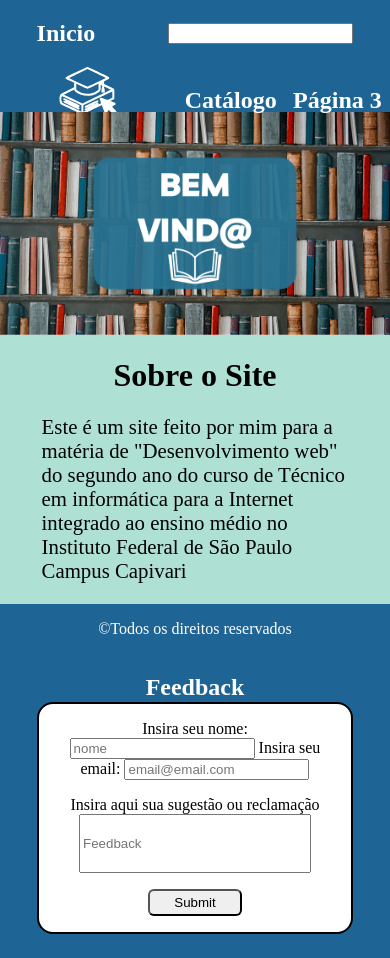
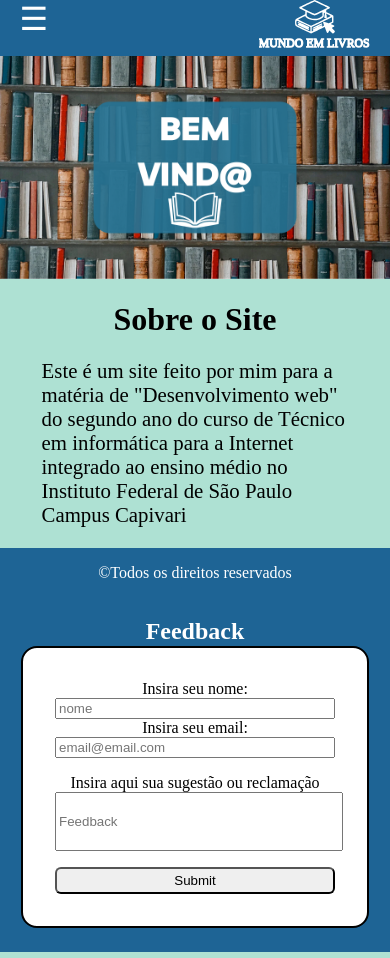
Before and after one commit to DennerEdu/Mundo-em-Letras, a PHP site: page / in a window 390 px wide. Run offline with PHP 8.4, Linux system fonts and the light colour scheme.

Commit message:
Criação de Media Queries para a responsividade do site

```diff
--- a/css/style.css
+++ b/css/style.css
@@ -13,11 +13,26 @@ body {
 header {
     display: flex;
     flex-flow: row wrap;
-    justify-content: space-around;
+    justify-content: space-between;
     width: 100%;
     align-items: center;
     background-color: #1e6495;
     height: 7em;
+    padding-inline: 5% ;
+}
+
+.menu-icon {
+    display: none;
+}
+
+.menu-content {
+    display: flex;
+    flex-flow: row wrap;
+    justify-content: space-around;
+}
+
+.menu-content h2 {
+    margin-inline: 1em;
 }
 
 header a {
@@ -122,3 +137,62 @@ footer h2 {
     height: 2em;
     border-radius: 6px;
 }
+
+@media (max-width: 768px) {
+    header {
+        flex-direction: column;
+        align-items: center;
+        height: auto;
+        margin: 0;
+    }
+
+    .menu-icon {
+        display: block;
+        font-size: 2em;
+        cursor: pointer;
+        color: #ffffff;
+    }
+
+    header img {
+        width: 7em;
+        margin-bottom: 0.5em;
+    }
+
+    .nav {
+        display: flex;
+        width: 100%;
+        justify-content: space-between;
+        margin: 0;
+    }
+
+    .menu-content {
+        display: none;
+        flex-direction: column;
+        margin: 0;
+        width: 100%;
+        text-align: center;
+
+    }
+
+    .menu-content.active {
+        display: flex;
+    }
+
+    .feedback {
+        padding: 1em;
+    }
+
+    .user_informations {
+        display: flex;
+        flex-direction: column;
+    }
+
+    .suggestion input {
+        width: 100%;
+    }
+
+    .submit {
+        width: 100%;
+    }
+
+}
--- a/index.html
+++ b/index.html
@@ -5,15 +5,20 @@
     <meta name="viewport" content="width=device-width, initial-scale=1.0">
     <title>Mundo em Letras</title>
     <link rel="stylesheet" href="css/style.css">
+    <script src="js/headerScript.js" defer></script>
 </head>
 <body>
     <div class="container">
         <header>
-            <h2><a href="index.html">Inicio</a></h2>
-            <input type="text">
-            <img src="img/logo.svg" alt="logo">
-            <h2><a href="html/catalog.html">Catálogo</a></h2>
-            <h2><a href="#">Página 3</a></h2>
+            <div class='nav'>
+                <span class="menu-icon" id="menu-icon" onclick="toggleMenu()">☰</span>
+                <img src="img/logo.svg" alt="logo">
+            </div>
+            <div class="menu-content" id="menu-content">
+                <h2><a href="index.html">Inicio</a></h2>
+                <h2><a href="html/catalog.html">Catálogo</a></h2>
+                <h2><a href="#">Cadastrar</a></h2>
+            </div>
         </header>
 
         <div class="home-img">
--- /dev/null
+++ b/js/headerScript.js
@@ -0,0 +1,4 @@
+function toggleMenu() {
+    var menuContent = document.getElementById("menu-content");
+    menuContent.classList.toggle('active')
+}
```
Also changed, not shown: css/catalog.css (+57 -1 lines), html/catalog.html (+10 -5 lines).
